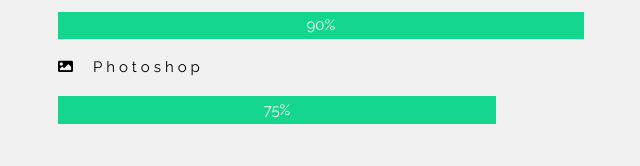
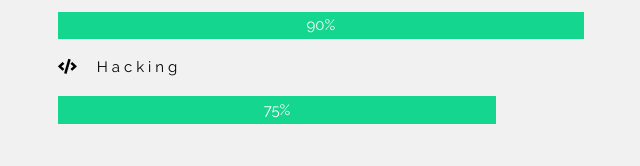
Before and after one commit to NewIT11/itmaster.github.io, a plain HTML site: page index.html in a window 1280 px wide. Shown: the part 1014-1180 px from the top of the page, 590-1230 px from the left. Drawn offline with nearby package versions, Linux system fonts and the light colour scheme.

Commit message:
Update index.html

```diff
--- a/index.html
+++ b/index.html
@@ -123,7 +123,7 @@ body, html {
       <div class="w3-grey">
         <div class="w3-container w3-dark-grey w3-center" style="width:90%">90%</div>
       </div>
-      <p class="w3-wide"><i class="fa fa-photo w3-margin-right"></i>Photoshop</p>
+      <p class="w3-wide"><i class="fa fa-code w3-margin-right"></i>Hacking</p>
       <div class="w3-grey">
         <div class="w3-container w3-dark-grey w3-center" style="width:75%">75%</div>
       </div>
```
